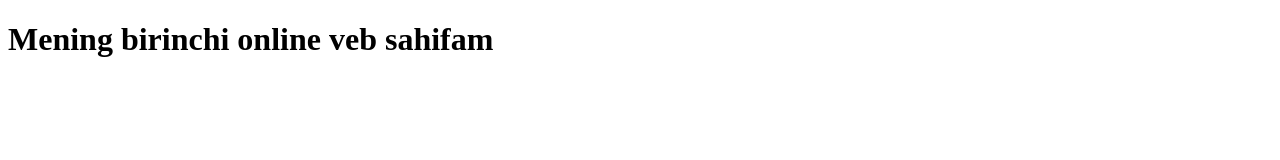
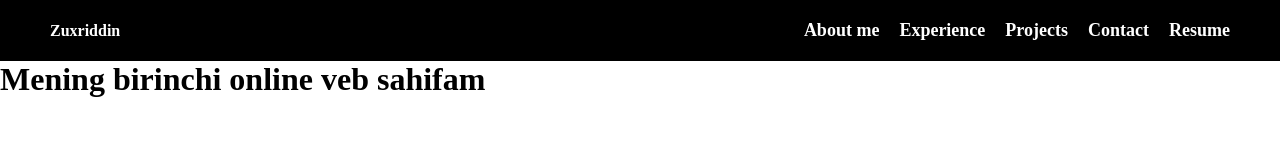
Before and after one commit to ZuxriddinUSA/birinchi-loyiha, a plain HTML site: page index.html in a window 1280 px wide. Drawn offline with Linux system fonts and the light colour scheme.

Commit message:
add header

```diff
--- a/index.html
+++ b/index.html
@@ -7,6 +7,17 @@
     <link rel="stylesheet" href="tsyle.css">
 </head>
 <body>
+    <header>
+        <a  class="loga" href="#">Zuxriddin</a>
+
+        <nav>
+            <a href="#">About me</a>
+            <a href="#">Experience</a>
+            <a href="#">Projects</a>
+            <a href="#">Contact</a>
+            <a href="#">Resume</a>
+        </nav>
+    </header>
     <h1>Mening birinchi online veb sahifam</h1>
 
 </body>
--- a/tsyle.css
+++ b/tsyle.css
@@ -0,0 +1,37 @@
+*, html {
+    margin: 0;
+    padding: 0;
+    box-sizing: border-box;
+}
+
+header {
+    background-color: black;
+    padding: 20px 50px;
+    display: flex;
+    justify-content: space-between;
+    align-items: center;
+}
+
+.loga {
+    text-decoration: none;
+    font-weight: bold;
+    font-style: 35px;
+    color: white;
+}
+
+nav {
+    display: flex;
+    gap: 20px;
+    align-items: center;
+}
+
+nav > a {
+    color: white;
+    text-decoration: none;
+    font-size: 18px;
+    font-weight: bold;
+}
+
+nav > a:hover {
+    opacity: 0.8;
+}
```
